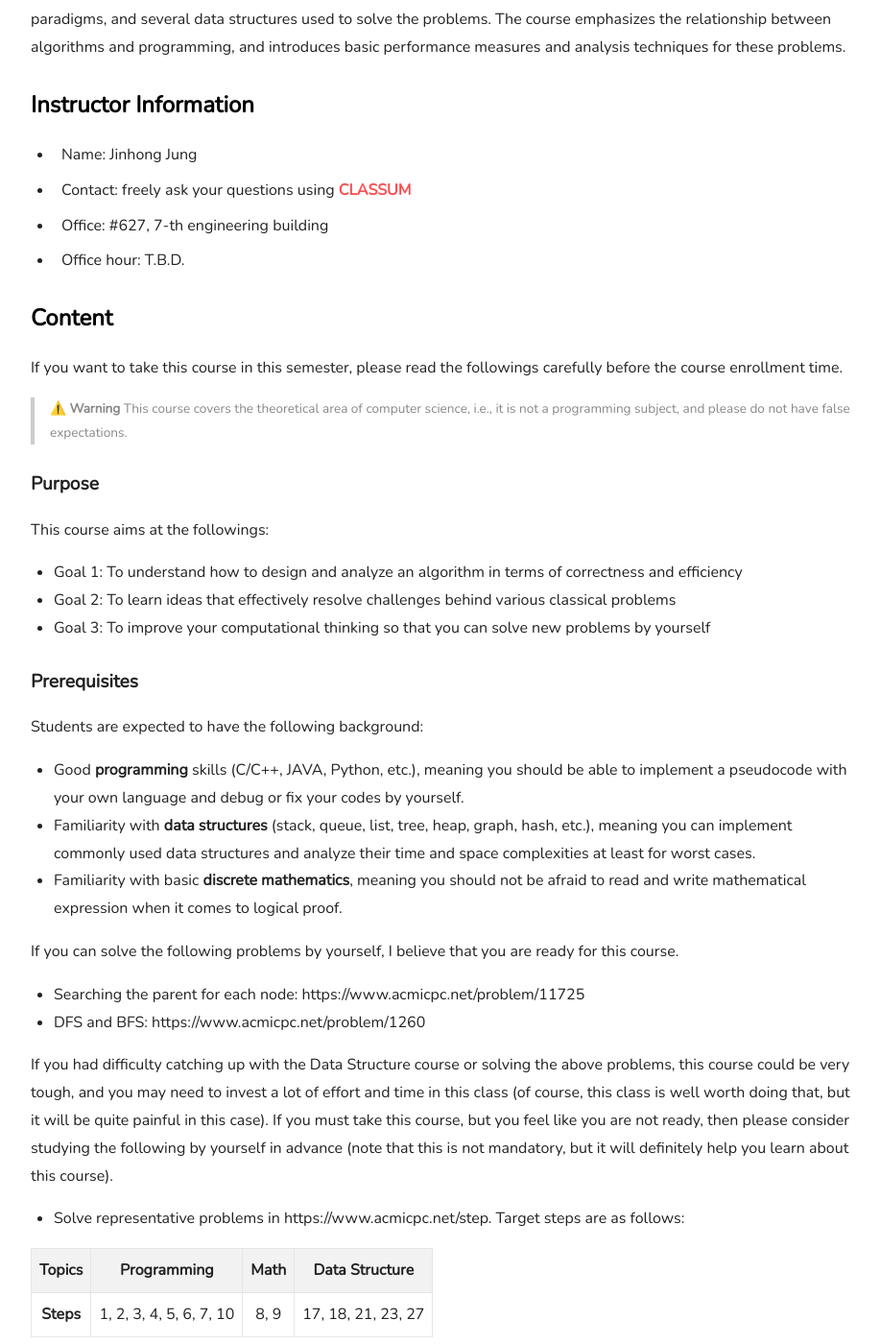
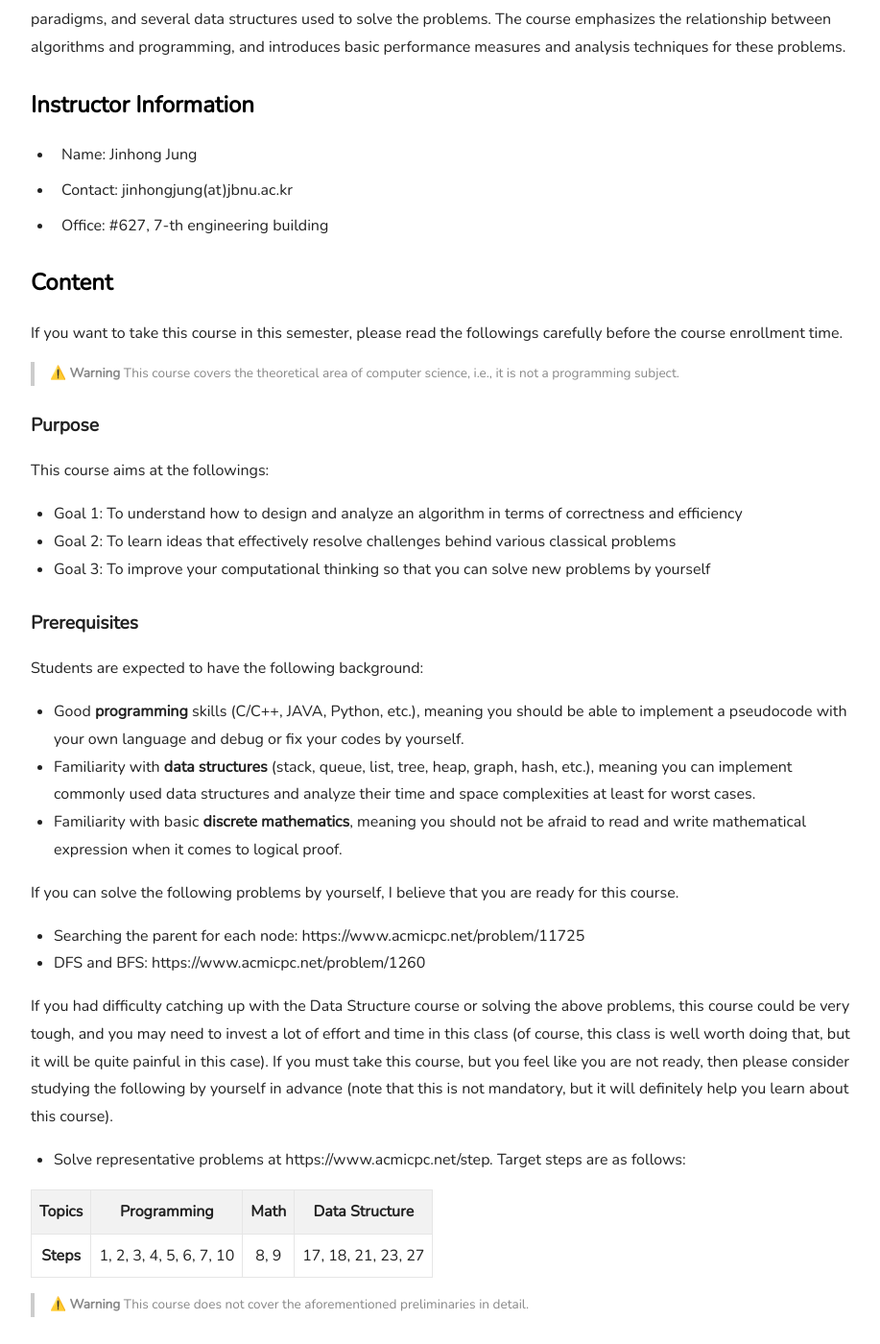
Before and after one commit to sunukkim98/ssu-dmlab.github.io, a Jekyll site: the page built from _courses/2.alg.md, in a window 1280 px wide and 1400 px high, scrolled down 325 px. Shown: the whole window at 96% size, without its empty margins (181-1098 px from the left). Built offline with Jekyll 4.4.1, drawn with Linux system fonts in a browser that asks for light colours; nearby versions of some CDN libraries; some of the changed text lies outside the part shown.

```diff
--- a/_courses/2.alg.md
+++ b/_courses/2.alg.md
@@ -16,18 +16,16 @@
 ### Instructor Information
 * Name: Jinhong Jung
 
-* Contact: freely ask your questions using [CLASSUM](https://www.classum.com/EXSGOJ)
+* Contact: jinhongjung(at)jbnu.ac.kr
 
 * Office: #627, 7-th engineering building
-
-* Office hour: T.B.D.
 
 
 ### Content
 
 If you want to take this course in this semester, please read the followings carefully before the course enrollment time.
 
-> **⚠️ Warning** This course covers the theoretical area of computer science, i.e., it is not a programming subject, and please do not have false expectations.
+> **⚠️ Warning** This course covers the theoretical area of computer science, i.e., it is not a programming subject.
 
 
 #### Purpose
@@ -51,7 +49,7 @@
 
 If you had difficulty catching up with the Data Structure course or solving the above problems, this course could be very tough, and you may need to invest a lot of effort and time in this class (of course, this class is well worth doing that, but it will be quite painful in this case). If you must take this course, but you feel like you are not ready, then please consider studying the following by yourself in advance (note that this is not mandatory, but it will definitely help you learn about this course).
 
-* Solve representative problems in https://www.acmicpc.net/step. Target steps are as follows:
+* Solve representative problems at https://www.acmicpc.net/step. Target steps are as follows:
 
 | Topics | Programming | Math | Data Structure |
 | :--------: | :--------: | :------: | :----------: |
@@ -68,7 +66,6 @@
 * **Korean** is used by default in all aspects (notifications, lectures, assignments, and exams), except that lecture materials such as slides are written in English for readability and improving your familiarity with English materials.
 * All notifications, schedules, and materials are uploaded to an LMS (e.g., https://ieilms.jbnu.ac.kr/). Please check the bulletin board regularly (of course, I will notify you of *some* information using a mobile messenger if necessary, but not all). Note that  **a non-negligible penalty will be assigned if you miss a deadline** (refer to its [origin](https://www.merriam-webster.com/words-at-play/your-deadline-wont-kill-you#:~:text=The%20word%20began%20its%20life,1863%2C%20preserved%20in%20diaries%20kept)).
 * If you have questions and ideas for this course, you can join the following CLASSUM and post your opinions freely (also, it is possible to anonymize your identification). I am willing to accept any reasonable suggestion if it can help your learning about this course.
-  * https://www.classum.com/EXSGOJ
 
 #### Evaluation Plan
 
@@ -79,7 +76,6 @@
 |     5%     |   25%    |     35%      |    35%     |
 
 * The maximum total score is 100 points.
-* I have a plan to manage two classes for this course, but will evaluate all of students as one class.
 * Disqualification policies
   * Any form of cheating for each task (e.g., homework and exam) will give the corresponding task a zero point, and it could be reported to our school's disciplinary committee.
   * If you have absences of more than a quarter (1/4) of all lectures, then F grade will be assigned.
@@ -106,5 +102,4 @@
 |  15  | Review & Final                                 | Offline final exam                                           | Offline |          |
 
 * If a homework has **†** symbol, it indicates a programming assignment automatically evaluated by an online judge system (e.g., http://litmus.jbnu.ac.kr). Otherwise, it is a report assignment to be solved manually.
-* 0 ~ 2 assignments can be added if necessary for increasing your algorithmic thinking.
 * This schedule may be subject to change depending on progress.
```
Also changed, not shown: other parts of _courses/2.alg.md (+1 -1 lines), 6 other files.
